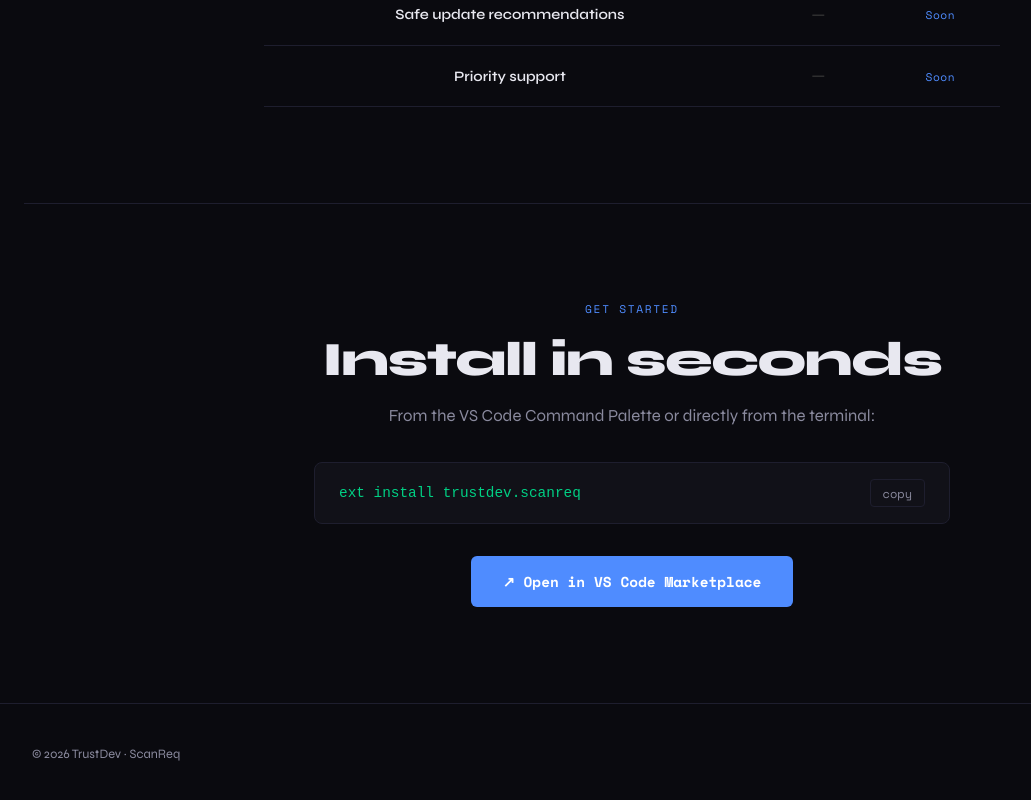
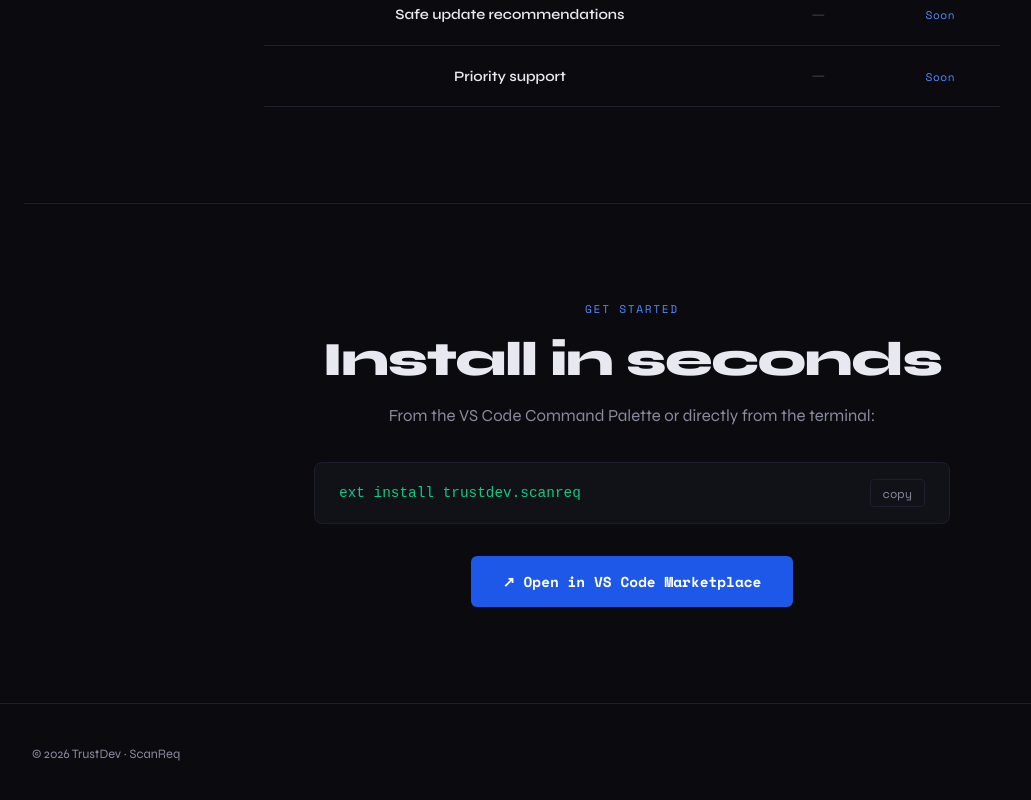
Before and after one commit to JorgeCedilloAbarca/scanreq-web, a plain HTML site: page index.html in a window 1280 px wide. Shown: the part 3218-4018 px from the top of the page, without its empty margins (8-1039 px from the left). Drawn offline with nearby package versions, Linux system fonts and the light colour scheme.

Commit message:
fix: contrast ratio, main landmark

```diff
--- a/index.html
+++ b/index.html
@@ -273,6 +273,8 @@
       text-decoration: none;
       transition: transform 0.2s, box-shadow 0.2s;
     }
+
+    .install-section .btn-primary { background: #1d58e8; }
 
     .btn-primary:hover {
       transform: translateY(-2px);
@@ -622,7 +624,7 @@
     <li><a class="mobile-cta" href="https://marketplace.visualstudio.com/items?itemName=trustdev.scanreq" target="_blank" rel="noopener" onclick="closeMenu()">→ Install Free</a></li>
   </ul>
 
-  <!-- HERO -->
+  <main id="main-content">
   <div class="hero">
     <div class="hero-glow" aria-hidden="true"></div>
 
@@ -809,6 +811,8 @@
     </a>
   </div>
 
+  </main>
+
   <!-- FOOTER -->
   <footer>
     <span>© 2026 TrustDev · ScanReq</span>
```
